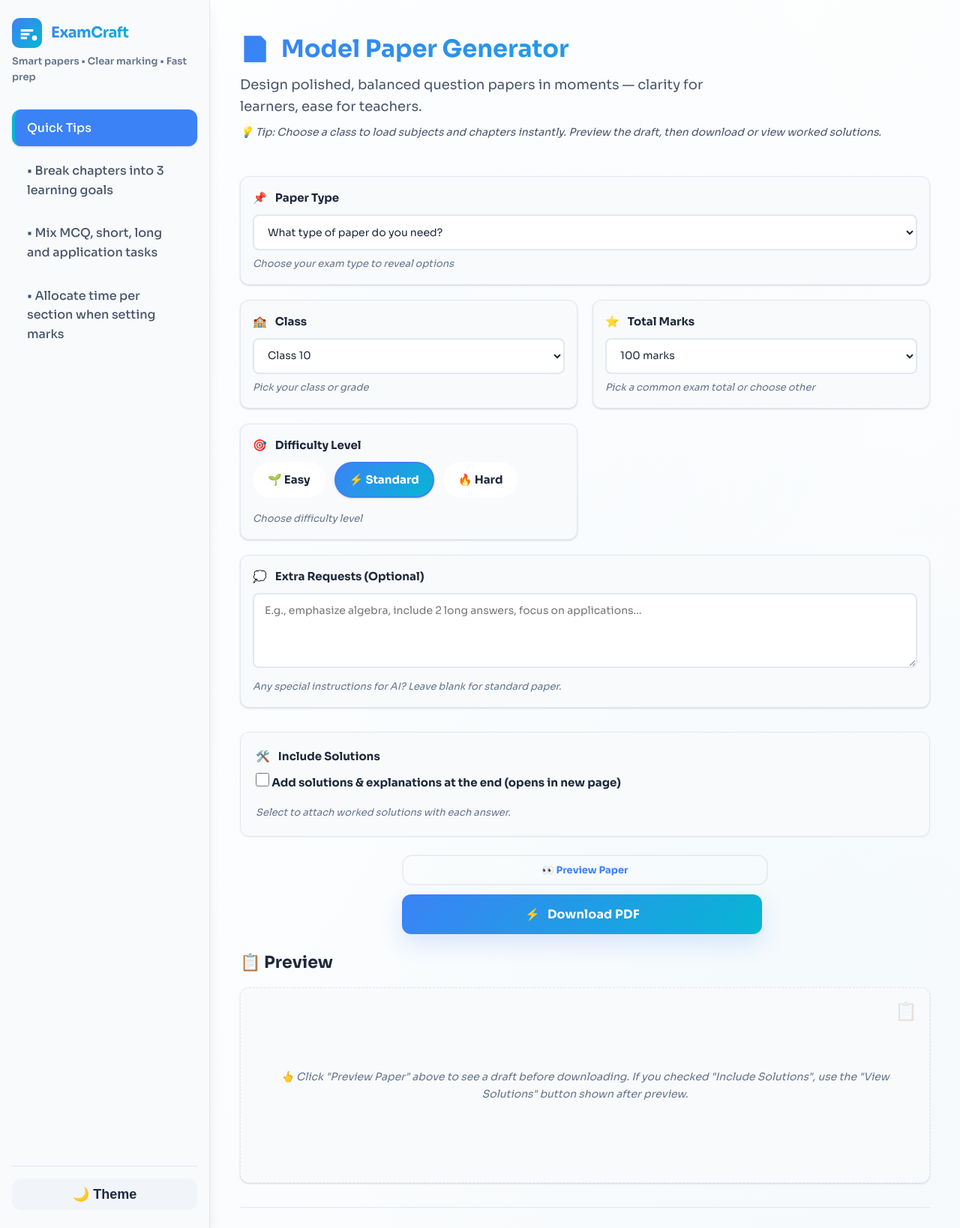
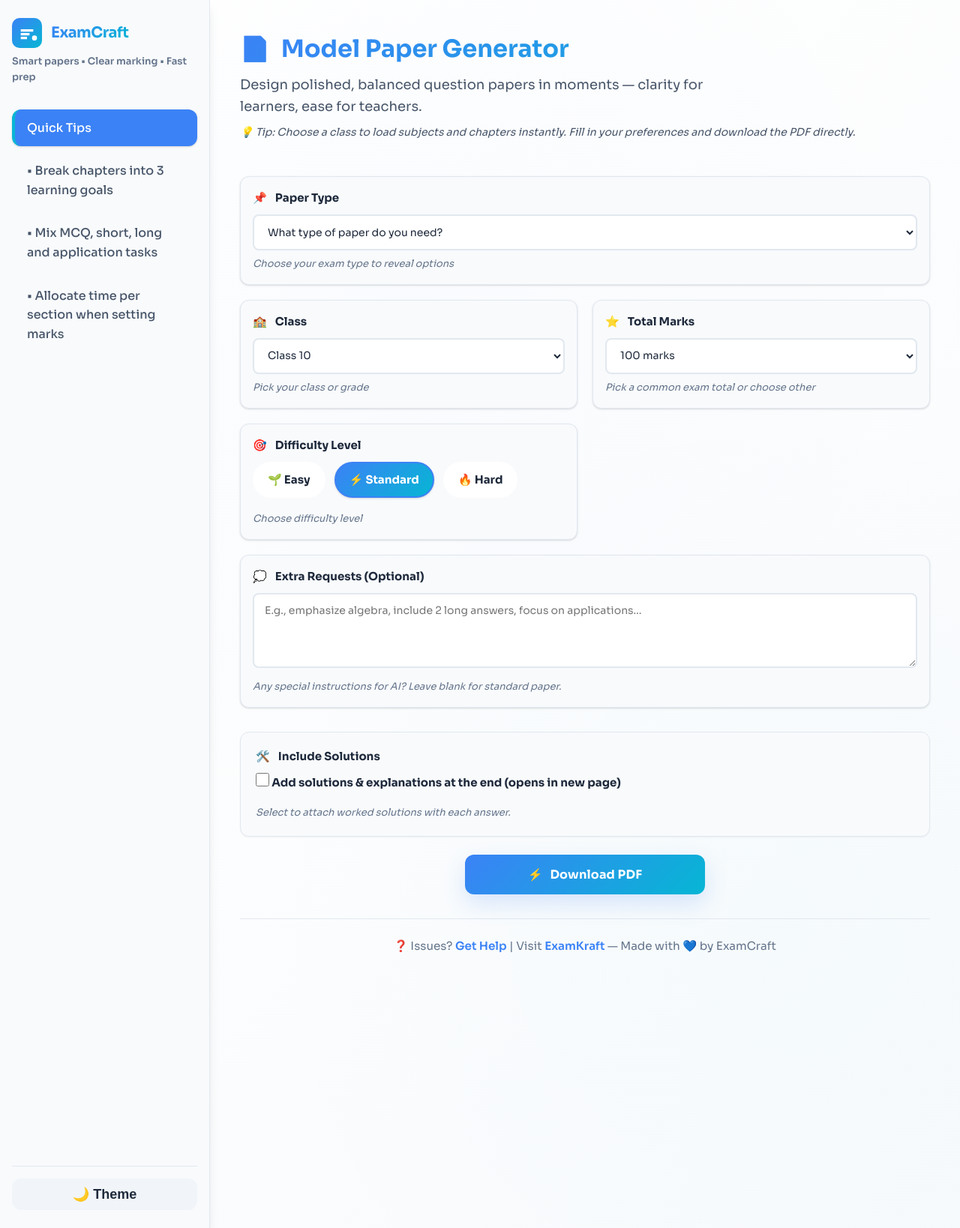
Before and after one commit to laxmanchowdar159/Question-paper-generator-for-school, a Flask app: page / in a window 1280 px wide. Shown: the whole page at 75% size. Run offline with Flask 3, Linux system fonts and the light colour scheme.

Commit message:
remove preview

```diff
--- a/app.py
+++ b/app.py
@@ -177,19 +177,6 @@ def create_exam_pdf(text: str, subject: str, chapter: str) -> bytes:
     return out
 
 
-# Simple in-memory store for generated papers/solutions (id -> {paper, answer_key, ts})
-SOLUTIONS_STORE = {}
-SOLUTIONS_TTL = 60 * 60 * 6  # 6 hours
-
-
-def cleanup_solutions_store():
-    now = time.time()
-    keys = list(SOLUTIONS_STORE.keys())
-    for k in keys:
-        if now - SOLUTIONS_STORE[k].get('ts', 0) > SOLUTIONS_TTL:
-            del SOLUTIONS_STORE[k]
-
-
 def choose_model_name():
     """Try to choose a supported model name from the client library, falling back to a preferred list."""
     if genai is None or not api_key:
@@ -363,31 +350,6 @@ def health():
     return {'status': 'ok'}
 
 
-@app.route('/store_solution', methods=['POST'])
-def store_solution():
-    try:
-        data = request.get_json(force=True)
-        paper = data.get('paper') or ''
-        answer_key = data.get('answer_key') or ''
-        if not paper and not answer_key:
-            return jsonify({'success': False, 'error': 'No content provided'}), 400
-        cleanup_solutions_store()
-        uid = uuid.uuid4().hex
-        SOLUTIONS_STORE[uid] = {'paper': paper, 'answer_key': answer_key, 'ts': time.time()}
-        return jsonify({'success': True, 'id': uid, 'url': f'/solutions/{uid}'}), 200
-    except Exception as e:
-        return jsonify({'success': False, 'error': str(e)}), 500
-
-
-@app.route('/solutions/<key>')
-def solutions_page(key):
-    cleanup_solutions_store()
-    entry = SOLUTIONS_STORE.get(key)
-    if not entry:
-        return "Not found or expired", 404
-    return render_template('solutions.html', paper=entry['paper'], answer_key=entry['answer_key'])
-
-
 @app.route('/chapters')
 def chapters():
     cls = request.args.get('class') or request.args.get('cls')
--- a/static/css/style.css
+++ b/static/css/style.css
@@ -487,86 +487,6 @@ body {
     gap: 12px;
     margin-top: 32px;
     flex-wrap: wrap;
-}
-
-/* ============================================
-   PREVIEW SECTION
-   ============================================ */
-
-.preview-section {
-    margin-top: 40px;
-    animation: fadeIn 0.5s ease-out;
-}
-
-.preview-section h2 {
-    font-size: 22px;
-    font-weight: 800;
-    margin-bottom: 16px;
-    color: var(--text-primary);
-}
-
-.preview-pane {
-    background: var(--bg-primary);
-    border: 2px solid var(--border-color);
-    border-radius: var(--radius-lg);
-    padding: 28px;
-    min-height: 180px;
-    max-height: 500px;
-    overflow-y: auto;
-    transition: var(--transition);
-    box-shadow: var(--shadow);
-    position: relative;
-}
-
-.preview-pane:hover {
-    border-color: var(--accent-primary);
-    box-shadow: var(--shadow-lg);
-}
-
-.preview-pane::before {
-    content: '📋';
-    position: absolute;
-    top: 12px;
-    right: 16px;
-    font-size: 24px;
-    opacity: 0.2;
-}
-
-.preview-pane .muted {
-    color: var(--text-tertiary);
-    font-size: 14px;
-    font-style: italic;
-    text-align: center;
-    padding: 40px 20px;
-}
-
-.preview-text {
-    font-family: 'JetBrains Mono', monospace;
-    font-size: 13px;
-    line-height: 1.8;
-    color: var(--text-secondary);
-    white-space: pre-wrap;
-    word-wrap: break-word;
-    letter-spacing: 0.3px;
-}
-
-/* Scrollbar styling for preview */
-.preview-pane::-webkit-scrollbar {
-    width: 8px;
-}
-
-.preview-pane::-webkit-scrollbar-track {
-    background: var(--bg-tertiary);
-    border-radius: 4px;
-}
-
-.preview-pane::-webkit-scrollbar-thumb {
-    background: var(--accent-primary);
-    border-radius: 4px;
-}
-
-.preview-pane::-webkit-scrollbar-thumb:hover {
-    background: var(--accent-secondary);
 }
 
 /* ============================================
@@ -1040,17 +960,6 @@ body {
     font-size: 13px;
     margin-top: 6px;
 }
-.preview-section {
-    margin-top: 20px;
-}
-.preview-pane {
-    background: var(--bg-secondary);
-    border: 1px dashed var(--border-color);
-    padding: 16px;
-    border-radius: var(--radius);
-    min-height: 120px;
-    white-space: pre-wrap;
-}
 .microcopy {
     color: var(--text-secondary);
     margin-top: 8px;
@@ -1088,10 +997,6 @@ body {
     margin-top: 28px;
     color: var(--text-secondary);
 }
-.preview-text {
-    font-family: 'JetBrains Mono', monospace;
-    font-size: 14px;
-}
 .muted {
     color: var(--text-tertiary);
 }
--- a/static/js/app.js
+++ b/static/js/app.js
@@ -5,6 +5,7 @@ document.addEventListener('DOMContentLoaded', () => {
 });
 
 function initUI() {
+    console.log('initUI called');
     // Navigation
     document.querySelectorAll('.nav-item').forEach(el => {
         el.addEventListener('click', (e) => {
@@ -485,8 +486,6 @@ function updateChapters() {
     });
 }
 
-// Global cache for preview paper/key so PDF gen can reuse without second API hit
-let previewCache = null;
 let currentExamType = null;
 
 // Wire subject -> chapter updates and form submission
@@ -525,7 +524,6 @@ document.addEventListener('DOMContentLoaded', () => {
                 examTypeSelect.classList.add('disabled-field');
             }
 
-            previewCache = null;
             clearFieldErrors();
         });
     }
@@ -542,7 +540,6 @@ document.addEventListener('DOMContentLoaded', () => {
 
         classSelect.addEventListener('change', () => {
             updateSubjectsForClass();
-            previewCache = null;
             setTimeout(() => document.getElementById('subject')?.focus(), 50);
         });
         // populate subjects for initial class
@@ -568,77 +565,43 @@ document.addEventListener('DOMContentLoaded', () => {
     const errorBox = document.getElementById('errorMessage');
 
     if (form) {
+        console.log('Form found, attaching event listener');
         form.addEventListener('submit', async (e) => {
             e.preventDefault();
+            console.log('Form submitted');
             errorBox.style.display = 'none';
             clearFieldErrors();
             if (!validateForm()) {
+                console.log('Form validation failed');
                 showToast('Please fill in all required fields');
                 return;
             }
 
-            // if preview cache exists (user clicked preview first), reuse it
-            if (previewCache) {
-                try {
-                    if (modal) { modal.setAttribute('aria-hidden', 'false'); modal.style.display = 'flex'; }
-                    if (button) { button.disabled = true; button.setAttribute('aria-busy', 'true'); }
-
-                    const subject = document.getElementById('subject').value;
-                    const chapter = document.getElementById('chapter').value;
-                    const paperText = previewCache.paper + '\n\n' + (previewCache.answer_key || '');
-
-                    // Create PDF server-side by sending full text
-                    const pdfRes = await fetch('/generate', {
-                        method: 'POST',
-                        headers: { 'Content-Type': 'application/json' },
-                        body: JSON.stringify({
-                            paper: paperText,
-                            subject: subject,
-                            chapter: chapter,
-                            pdf_only: true
-                        })
-                    });
-
-                    if (pdfRes.ok) {
-                        const contentType = pdfRes.headers.get('Content-Type') || '';
-                        if (contentType.includes('application/pdf')) {
-                            const blob = await pdfRes.blob();
-                            const url = window.URL.createObjectURL(blob);
-                            const a = document.createElement('a');
-                            const disposition = pdfRes.headers.get('Content-Disposition') || '';
-                            let filename = 'model_paper.pdf';
-                            const m = disposition.match(/filename *= *"?([^";]+)"?/);
-                            if (m) filename = m[1].replace(/['"]/g, '');
-                            a.href = url;
-                            a.download = filename;
-                            document.body.appendChild(a);
-                            a.click();
-                            a.remove();
-                            window.URL.revokeObjectURL(url);
-                            showToast('📥 PDF downloaded from cache!');
-                        }
-                    }
-                } catch (err) {
-                    showToast('Error downloading cached PDF, generating fresh...');
-                    previewCache = null;  // fallback to full generation
-                } finally {
-                    if (modal) { modal.setAttribute('aria-hidden', 'true'); modal.style.display = 'none'; }
-                    if (button) { button.disabled = false; button.setAttribute('aria-busy', 'false'); }
-                }
-                return;
-            }
-
-            // No cache: full generation
+            console.log('Form validation passed, generating PDF');
             if (modal) { modal.setAttribute('aria-hidden', 'false'); modal.style.display = 'flex'; }
             if (button) { button.disabled = true; button.setAttribute('aria-busy', 'true'); }
 
             try {
                 const formData = new FormData(form);
+                console.log('Sending request to /generate');
                 const response = await fetch('/generate', { method: 'POST', body: formData });
+                console.log('Response received:', response.status, response.headers.get('Content-Type'));
+
+                if (!response.ok) {
+                    throw new Error(`HTTP error! status: ${response.status}`);
+                }
 
                 const contentType = response.headers.get('Content-Type') || '';
                 if (contentType.includes('application/pdf')) {
-                    const blob = await response.blob();
+                    console.log('Processing PDF response');
+                    let blob;
+                    try {
+                        blob = await response.blob();
+                        console.log('Blob created, size:', blob.size);
+                    } catch (blobErr) {
+                        console.error('Error creating blob:', blobErr);
+                        throw blobErr;
+                    }
                     const url = window.URL.createObjectURL(blob);
                     const a = document.createElement('a');
                     const disposition = response.headers.get('Content-Disposition') || '';
@@ -648,6 +611,7 @@ document.addEventListener('DOMContentLoaded', () => {
                     a.href = url;
                     a.download = filename;
                     document.body.appendChild(a);
+                    console.log('Triggering download for:', filename);
                     a.click();
                     a.remove();
                     window.URL.revokeObjectURL(url);
@@ -657,17 +621,20 @@ document.addEventListener('DOMContentLoaded', () => {
                     try {
                         const json = JSON.parse(text);
                         if (json.success && json.paper) {
-                            showToast('Paper generated — check the preview section');
+                            showToast('Paper generated successfully!');
                         } else {
                             errorBox.textContent = json.error || 'Generation failed';
                             errorBox.style.display = 'block';
+                            showToast('Generation failed — please try again');
                         }
                     } catch (err) {
                         errorBox.textContent = 'Unexpected response format';
                         errorBox.style.display = 'block';
+                        showToast('Unexpected error occurred');
                     }
                 }
             } catch (err) {
+                console.error('Error during generation:', err);
                 errorBox.textContent = err.message || 'Network error';
                 errorBox.style.display = 'block';
             } finally {
@@ -677,82 +644,7 @@ document.addEventListener('DOMContentLoaded', () => {
         });
     }
 
-    // Preview button -> use JSON API to get paper text and show in preview pane, cache for PDF gen
-    const previewBtn = document.getElementById('previewBtn');
-    if (previewBtn) previewBtn.addEventListener('click', async (e) => {
-        e.preventDefault();
-        clearFieldErrors();
-        const valid = validateForm();
-        if (!valid) return showToast('Please fix highlighted fields first');
-        // collect payload
-        const selectedMarks = marksSelect?.value || document.getElementById('totalMarks')?.value || '100';
-        const marksValue = selectedMarks === 'other' ? (marksCustom?.value || '100') : selectedMarks;
-        const payload = {
-            class: document.getElementById('class').value,
-            subject: document.getElementById('subject').value,
-            chapter: document.getElementById('chapter').value,
-            difficulty: Array.from(document.getElementsByName('difficulty')).find(r => r.checked)?.value || 'Medium',
-            suggestions: document.getElementById('suggestions').value || '',
-            marks: marksValue,
-            includeSolutions: includeSolutionsCheckbox?.checked ? '1' : ''
-        };
-        const previewPane = document.getElementById('previewPane');
-        previewPane.textContent = 'Generating preview...';
-        try {
-            const res = await fetch('/generate', {
-                method: 'POST',
-                headers: { 'Content-Type': 'application/json' },
-                body: JSON.stringify(payload)
-            });
-            const json = await res.json();
-            if (!json.success) {
-                previewPane.innerHTML = `<div class="error-inline">${escapeHtml(json.error || 'Generation failed')}</div>`;
-                showToast('There was a hiccup generating the preview — see note above.');
-                previewCache = null;
-                return;
-            }
-            // Cache the paper and answer key for PDF generation
-            previewCache = {
-                paper: json.paper || '',
-                answer_key: json.answer_key || ''
-            };
-            const paperText = json.paper || '';
-            // render formatted preview (basic)
-            previewPane.innerHTML = `<pre class="preview-text">${escapeHtml(paperText)}</pre>`;
-                    // If user requested solutions, show a View Solutions button that stores the content server-side
-                    const existingBtn = document.getElementById('viewSolutionsBtn');
-                    if (existingBtn) existingBtn.remove();
-                    if (includeSolutionsCheckbox && includeSolutionsCheckbox.checked) {
-                        const btn = document.createElement('button');
-                        btn.id = 'viewSolutionsBtn';
-                        btn.className = 'btn btn-action';
-                        btn.textContent = '🔍 View Solutions';
-                        btn.style.marginTop = '12px';
-                        btn.addEventListener('click', async () => {
-                            try {
-                                const res = await fetch('/store_solution', {
-                                    method: 'POST',
-                                    headers: { 'Content-Type': 'application/json' },
-                                    body: JSON.stringify({ paper: previewCache.paper, answer_key: previewCache.answer_key })
-                                });
-                                const json = await res.json();
-                                if (json.success && json.url) {
-                                    window.open(json.url, '_blank');
-                                } else {
-                                    showToast('Could not store solutions server-side');
-                                }
-                            } catch (err) {
-                                showToast('Network error storing solutions');
-                            }
-                        });
-                        previewPane.appendChild(btn);
-                    }
-            showToast('✅ Preview ready! Click "Generate & Download" to create PDF.');
-        } catch (err) {
-            previewPane.innerHTML = `<div class="error-inline">${escapeHtml(err.message || 'Network error')}</div>`;
-            previewCache = null;
-        }
-    });
+    // Preview functionality removed
 });
 
 async function generatePaper() {
--- a/templates/index.html
+++ b/templates/index.html
@@ -43,7 +43,7 @@
     <div class="header-section">
       <h1><span class="emoji">📄</span> Model Paper Generator</h1>
       <p class="tagline">Design polished, balanced question papers in moments — clarity for learners, ease for teachers.</p>
-      <p class="microcopy">💡 Tip: Choose a class to load subjects and chapters instantly. Preview the draft, then download or view worked solutions.</p>
+      <p class="microcopy">💡 Tip: Choose a class to load subjects and chapters instantly. Fill in your preferences and download the PDF directly.</p>
     </div>
 
     <form id="paperForm" class="paper-form" novalidate>
@@ -138,20 +138,12 @@
 
         <div class="button-container">
         <div style="display:flex;gap:12px;align-items:center;flex-wrap:wrap;">
-          <button type="button" id="previewBtn" class="btn btn-action">👀 Preview Paper</button>
           <button type="submit" id="generateBtn" class="btn btn-generate">
             <span>⚡</span> Download PDF
           </button>
         </div>
       </div>
     </form>
-
-    <section class="preview-section" aria-live="polite">
-      <h2>📋 Preview</h2>
-      <div id="previewPane" class="preview-pane">
-        <p class="muted">👆 Click "Preview Paper" above to see a draft before downloading. If you checked "Include Solutions", use the "View Solutions" button shown after preview.</p>
-      </div>
-    </section>
 
     <div class="contact-info">
       ❓ Issues? <a href="mailto:laxmanchowdary159@gmail.com">Get Help</a> | Visit <a href="https://examkraft.com" target="_blank" rel="noopener">ExamKraft</a> — Made with 💙 by ExamCraft
```
